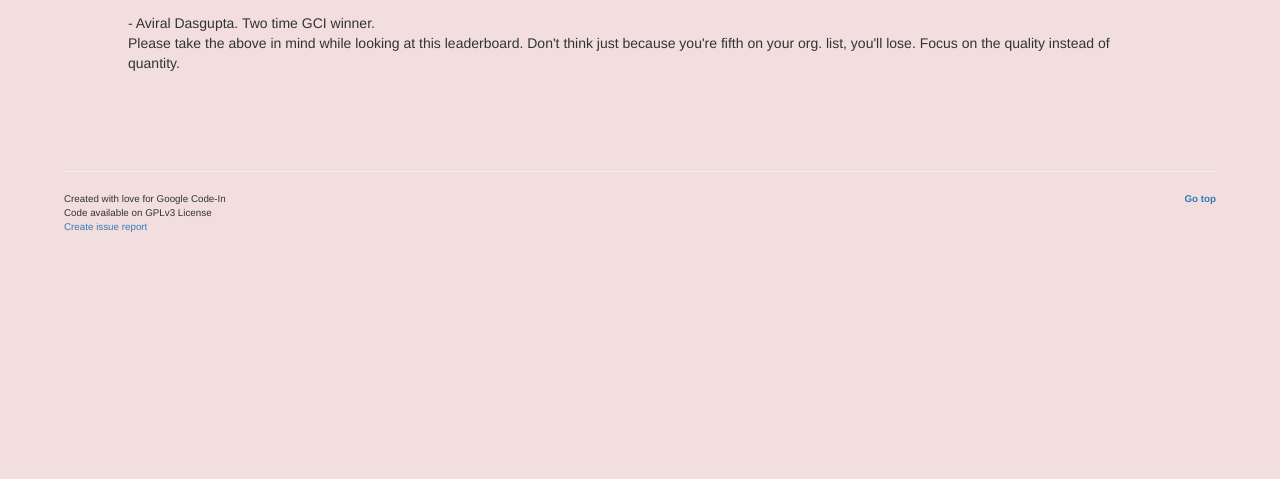
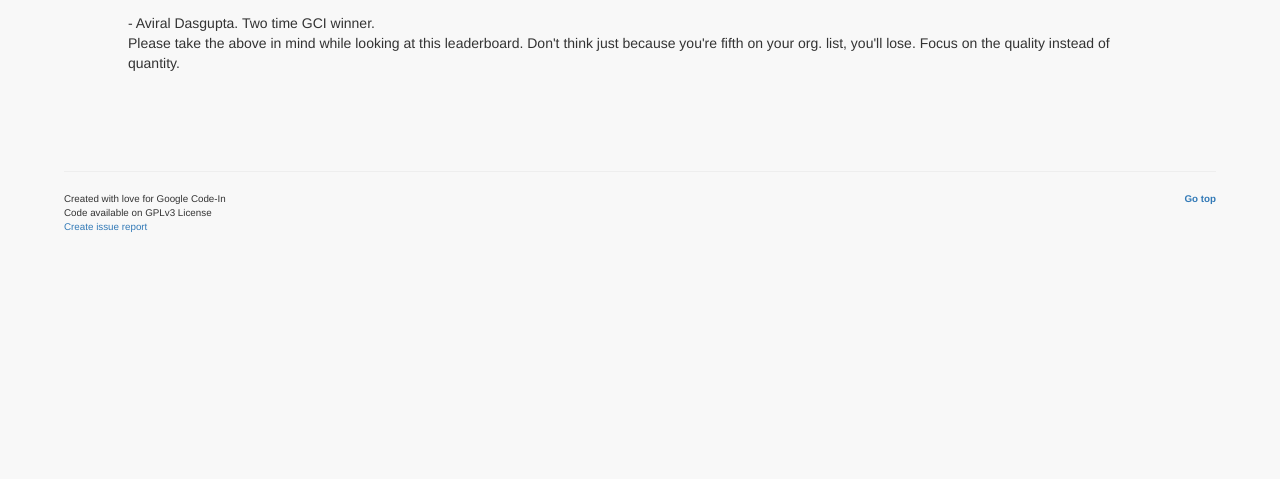
Before and after one commit to i5o/GCILeaderboard-old, a Flask app: template templates/about.html in a window 1280 px wide. Shown: the part 321-800 px from the top of the page. Run offline with Flask 2, Linux system fonts and the light colour scheme; the template is opened without the code that fills it, so the values that code supplies are empty; parts of the project's set-up code (start-up, migrations or seed data) failed here and were passed over; some libraries are stand-ins or nearby versions.

Commit message:
same color of toolbar

```diff
--- a/templates/index.html
+++ b/templates/index.html
@@ -35,7 +35,7 @@
     {% endblock %}
     </script>
 </head>
-<body class="bg-danger">
+<body style="background-color:#F8F8F8">
     <a href="https://github.com/ignaciouy/GCILeaderboard"><img style="position: fixed; top: 0; right: 0; border: 0; z-index: 1040" src="https://camo.githubusercontent.com/38ef81f8aca64bb9a64448d0d70f1308ef5341ab/68747470733a2f2f73332e616d617a6f6e6177732e636f6d2f6769746875622f726962626f6e732f666f726b6d655f72696768745f6461726b626c75655f3132313632312e706e67" alt="Fork me on GitHub" data-canonical-src="https://s3.amazonaws.com/github/ribbons/forkme_right_darkblue_121621.png"></a>
     <nav class="navbar navbar-default navbar-fixed-top">
         <ul class="nav navbar-nav">
```
